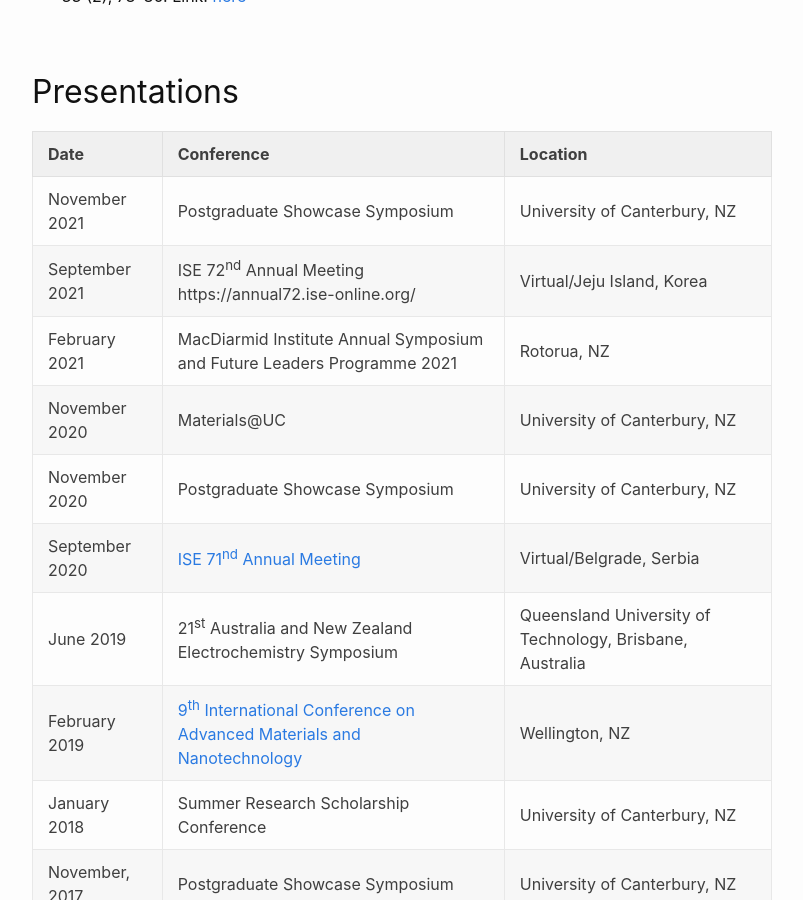
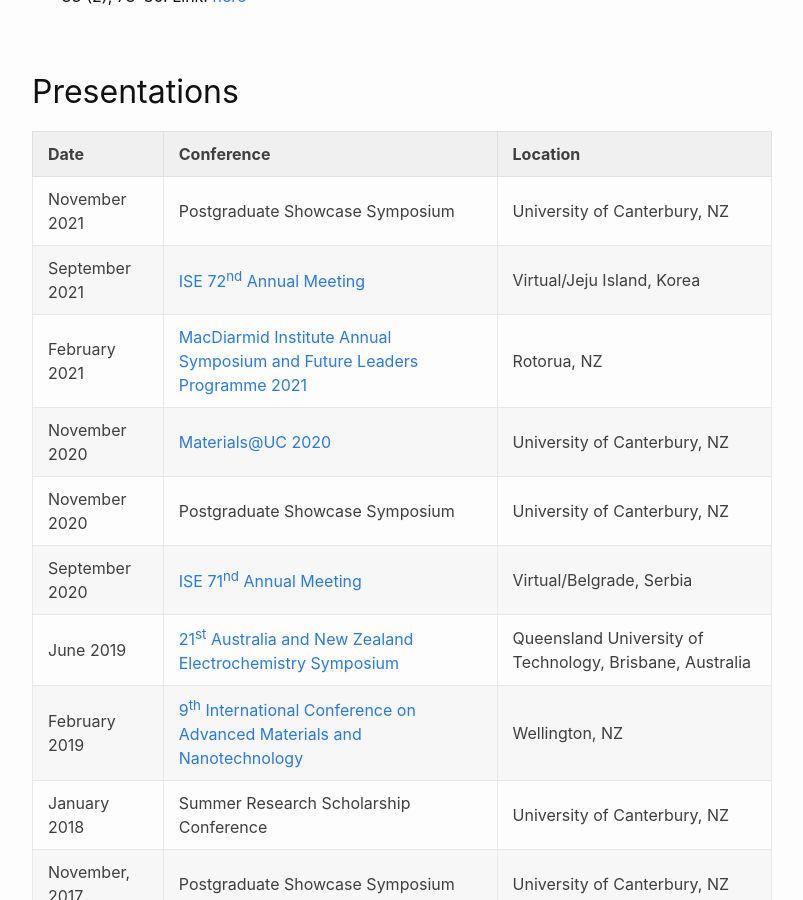
Before and after one commit to LRCarroll/LRCarroll, a Jekyll site: the page built from curricilum.md, in a window 1280 px wide and 900 px high, scrolled down 1674 px. Shown: the whole window, without its empty margins (238-1041 px from the left). Built offline with Jekyll 4.4.1, drawn with Linux system fonts in a browser that asks for light colours.

Commit message:
conferences links

```diff
--- a/curricilum.md
+++ b/curricilum.md
@@ -50,12 +50,12 @@
 | Date | Conference | Location |
 | ---  | ---        | ---      |
 | November 2021 | Postgraduate Showcase Symposium | University of Canterbury, NZ|
-| September 2021     | ISE 72<sup>nd</sup> Annual Meeting https://annual72.ise-online.org/            | Virtual/Jeju Island, Korea          |
-| February 2021 | MacDiarmid Institute Annual Symposium and Future Leaders Programme 2021 | Rotorua, NZ |
-| November 2020 | Materials@UC            | University of Canterbury, NZ|
+| September 2021     | <a href="https://annual72.ise-online.org/">ISE 72<sup>nd</sup> Annual Meeting </a>   | Virtual/Jeju Island, Korea          |
+| February 2021 | <a href="https://www.macdiarmid.ac.nz/news-and-events/events/macdiarmid-institute-annual-symposium-and-future-leaders-programme-2021/">MacDiarmid Institute Annual Symposium and Future Leaders Programme 2021</a>  | Rotorua, NZ |
+| November 2020 | <a href="https://sites.google.com/view/materialsuc-2020/home">Materials@UC 2020</a>            | University of Canterbury, NZ|
 | November 2020 | Postgraduate Showcase Symposium | University of Canterbury, NZ|
-| September 2020    | <a href="https://annual72.ise-online.org/">ISE 71<sup>nd</sup> Annual Meeting </a> | Virtual/Belgrade, Serbia
-|    June 2019  | 21<sup>st</sup> Australia and New Zealand Electrochemistry Symposium  | Queensland University of Technology, Brisbane, Australia |
+| September 2020    | <a href="https://annual71.ise-online.org/">ISE 71<sup>nd</sup> Annual Meeting </a> | Virtual/Belgrade, Serbia
+|    June 2019  | <a href="https://www.rsc.org/events/detail/38218/21st-australia-and-new-zealand-electrochemistry-symposium-21aes">21<sup>st</sup> Australia and New Zealand Electrochemistry Symposium</a>  | Queensland University of Technology, Brisbane, Australia |
 |   February 2019   | <a href="https://www.macdiarmid.ac.nz/news-and-events/news/annual-reports-pages/9th-international-conference-on-advanced-materials-and-nanotechnology-annual-report-2019/"> 9<sup>th</sup> International Conference on Advanced Materials and Nanotechnology</a> |    Wellington, NZ      |
 | January 2018  | Summer Research Scholarship Conference | University of Canterbury, NZ          |
 | November, 2017 | Postgraduate Showcase Symposium |  University of Canterbury, NZ        |
```
